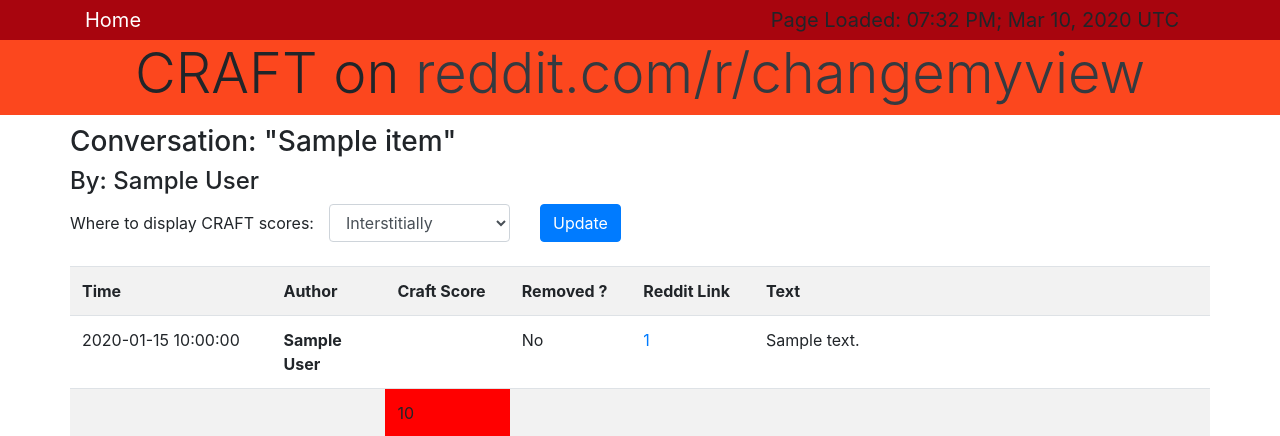
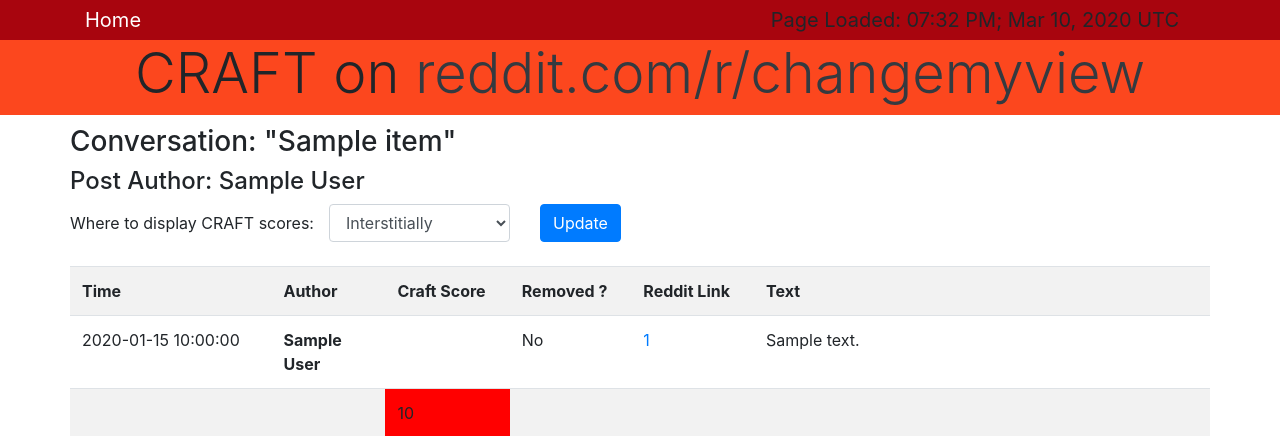
Before and after one commit to jschluger/CRAFT-frontend, a Flask app: page /convo in a window 1280 px wide. Shown: the top 436 px of the page. Run offline with Flask 2, Linux system fonts and the light colour scheme; a database or web service that is not in the repository returns one stand-in record (values such as "Sample title"); data that the repository does not hold is empty; some libraries are stand-ins or nearby versions.

Commit message:
clarifying that "by" on convo page refers to author of the post

```diff
--- a/server/templates/convo.html
+++ b/server/templates/convo.html
@@ -5,7 +5,7 @@
     <h3>Conversation: "{{convo_name}}"</h3>
   </div>
   <div class="row">
-    <h4>By: {{post_author}}</h4>
+    <h4>Post Author: {{post_author}}</h4>
   </div>
   <div class="row">
     <form class="form-inline">
```
